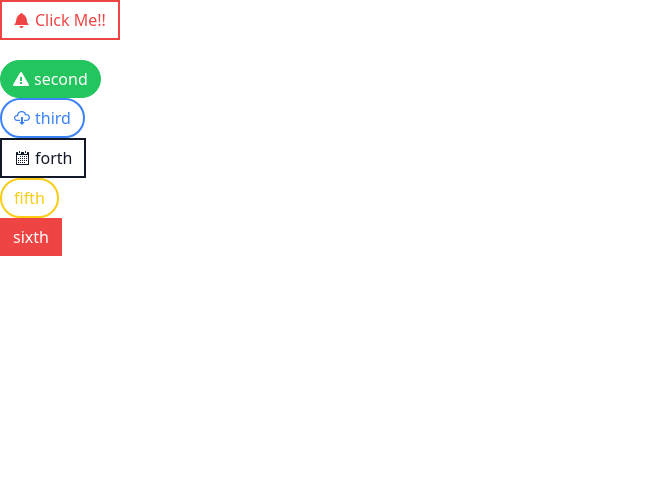
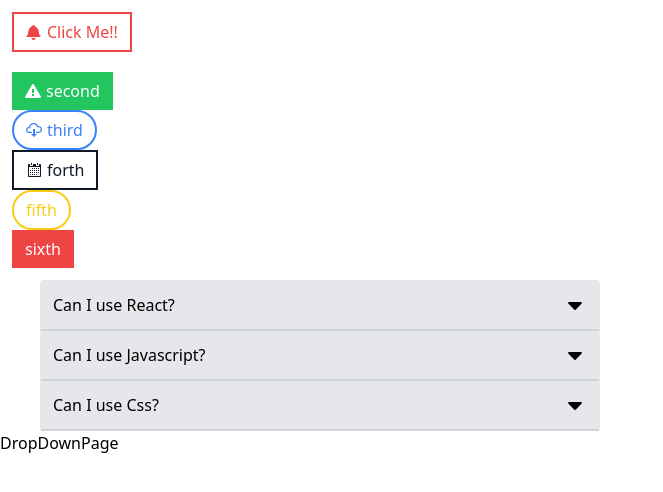
Before and after one commit to AlexVotry/udemyRedux, a React (Create React App) app in the folder client/: page / in a window 1280 px wide. Shown: the top 492 px of the page, without its empty margins (0-663 px from the left). Built offline with nearby package versions, Linux system fonts and the light colour scheme; the HTML template or start-up script is replaced by a standard one.

Commit message:
added accordion component

```diff
--- a/client/src/comps/App.js
+++ b/client/src/comps/App.js
@@ -1,11 +1,15 @@
 import React from 'react';
+import AccordionPage from './pages/AccordionPage';
 import ButtonPage from './pages/ButtonPage';
+import DropDownPage from './pages/DropDownPage';
 
 export default function App () {
 
   return (
     <>
       <ButtonPage />
+      <AccordionPage/>
+      <DropDownPage/>
     </>
   );
 }
--- /dev/null
+++ b/client/src/comps/components/Accordion.js
@@ -0,0 +1,29 @@
+import React, {useState} from "react";
+import { FaCaretDown, FaCaretLeft } from 'react-icons/fa';
+
+export default function Accordion({items}) {
+  const [index, setIndex] = useState(-1);
+
+  const handleClick = (i) => {
+    setIndex(current => current === i ? -1 : i);
+  };
+
+  const renderedItems = items.map((item, i) => {
+    const isExpanded = index === i;
+    const arrow = <span className="text-2xl">{isExpanded ? <FaCaretLeft /> : <FaCaretDown />}</span>;
+
+    return (
+      <div key={item.id}>
+        <div
+          className="flex p-3 bg-gray-200 border-b-2 border-gray-300 items-center cursor-pointer justify-between"
+          onClick={() => handleClick(i)}
+        >
+          {item.label} {arrow}
+        </div>
+        {isExpanded && <div className="border-b p-5">{item.content}</div>}
+      </div>
+    );
+  });
+
+  return <div className="border-x border-t rounded">{renderedItems}</div>;
+}
--- /dev/null
+++ b/client/src/comps/components/Dropdown.js
@@ -0,0 +1,10 @@
+import React from 'react';
+
+export default function DropDown () {
+
+  return (
+    <div>
+      DropDown
+    </div>
+  )
+}
--- a/client/src/comps/index.css
+++ b/client/src/comps/index.css
@@ -5,3 +5,7 @@
 button > svg {
   margin-right: 5px;
 }
+
+div > svg {
+  margin-right: 5px;
+}
--- /dev/null
+++ b/client/src/comps/pages/AccordionPage.js
@@ -0,0 +1,29 @@
+import React from 'react';
+import Accordion from '../components/Accordion';
+
+export default function AccordionPage () {
+
+  const items = [
+    {
+      id: 'random1',
+      label: 'Can I use React?',
+      content: 'You can use React on anything'
+    },
+    {
+      id: 'random2',
+      label: 'Can I use Javascript?',
+      content: 'You can use Javascript on anything'
+    },
+    {
+      id: 'random3',
+      label: 'Can I use Css?',
+      content: 'You can use Css on anything'
+    },
+  ];
+
+  return (
+    <div className='px-10 w-2/4'>
+      <Accordion items={items} />
+    </div>
+  )
+}
--- a/client/src/comps/pages/ButtonPage.js
+++ b/client/src/comps/pages/ButtonPage.js
@@ -8,38 +8,15 @@
   };
 
   return (
-    <>
-      <div>
-        <Button danger outline onClick={handleClick} className="mb-5">
-          <GoBell /> Click Me!!
-        </Button>
-      </div>
-      <div>
-        <Button success rounded>
-          <GoAlert />
-          second
-        </Button>
-      </div>
-      <div>
-        <Button primary rounded outline>
-          <GoCloudDownload />
-          third
-        </Button>
-      </div>
-      <div>
-        <Button secondary outline>
-          <GoCalendar />
-          forth
-        </Button>
-      </div>
-      <div>
-        <Button warning rounded outline>
-          fifth
-        </Button>
-      </div>
-      <div>
-        <Button danger>sixth</Button>
-      </div>
-    </>
-  );
+    <div className="p-3">
+      <Button danger outline onClick={handleClick} className="mb-5">
+        <GoBell /> Click Me!!
+      </Button>
+      <Button success> <GoAlert /> second </Button>
+      <Button primary rounded outline> <GoCloudDownload /> third </Button>
+      <Button secondary outline> <GoCalendar /> forth </Button>
+      <Button warning rounded outline> fifth </Button>
+      <Button danger>sixth</Button>
+  </div>
+  )
 }
--- /dev/null
+++ b/client/src/comps/pages/DropDownPage.js
@@ -0,0 +1,10 @@
+import React from 'react';
+
+export default function DropDownPage () {
+
+  return (
+    <div>
+      DropDownPage
+    </div>
+  )
+}
```
